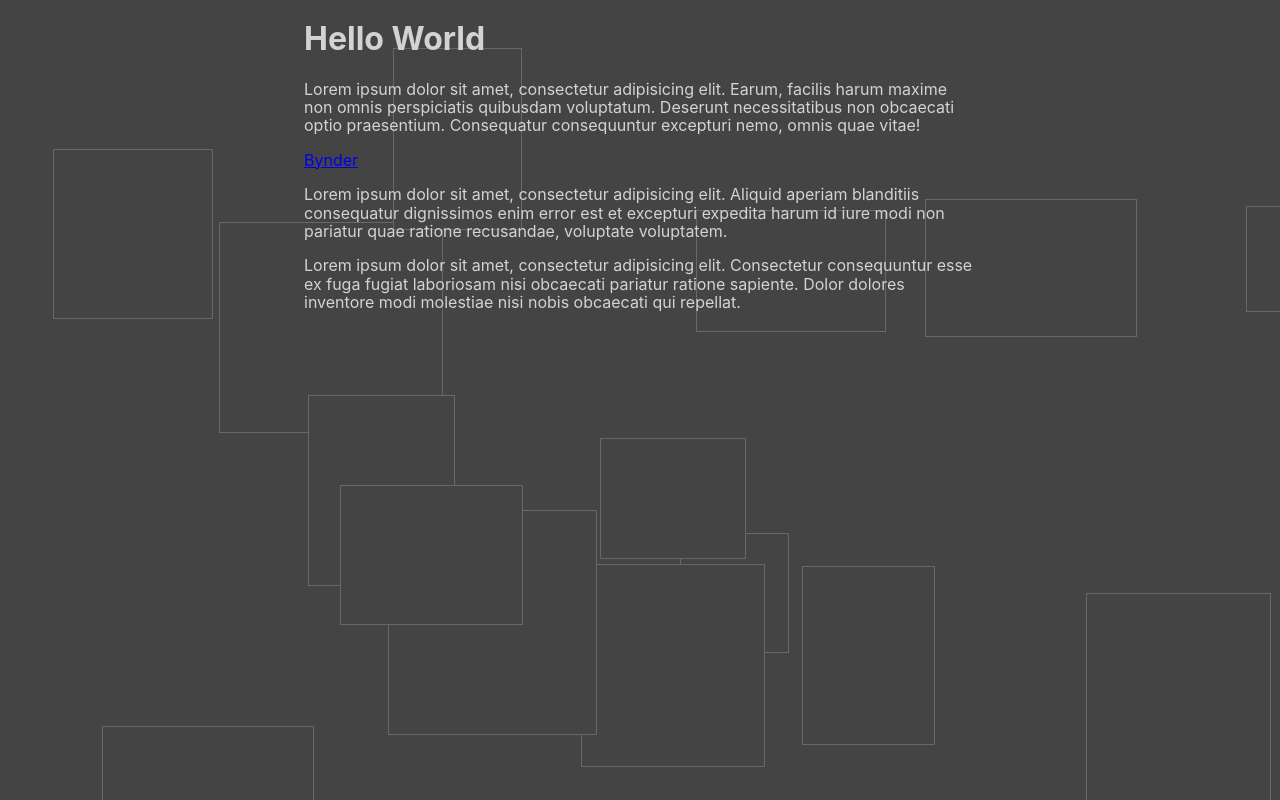
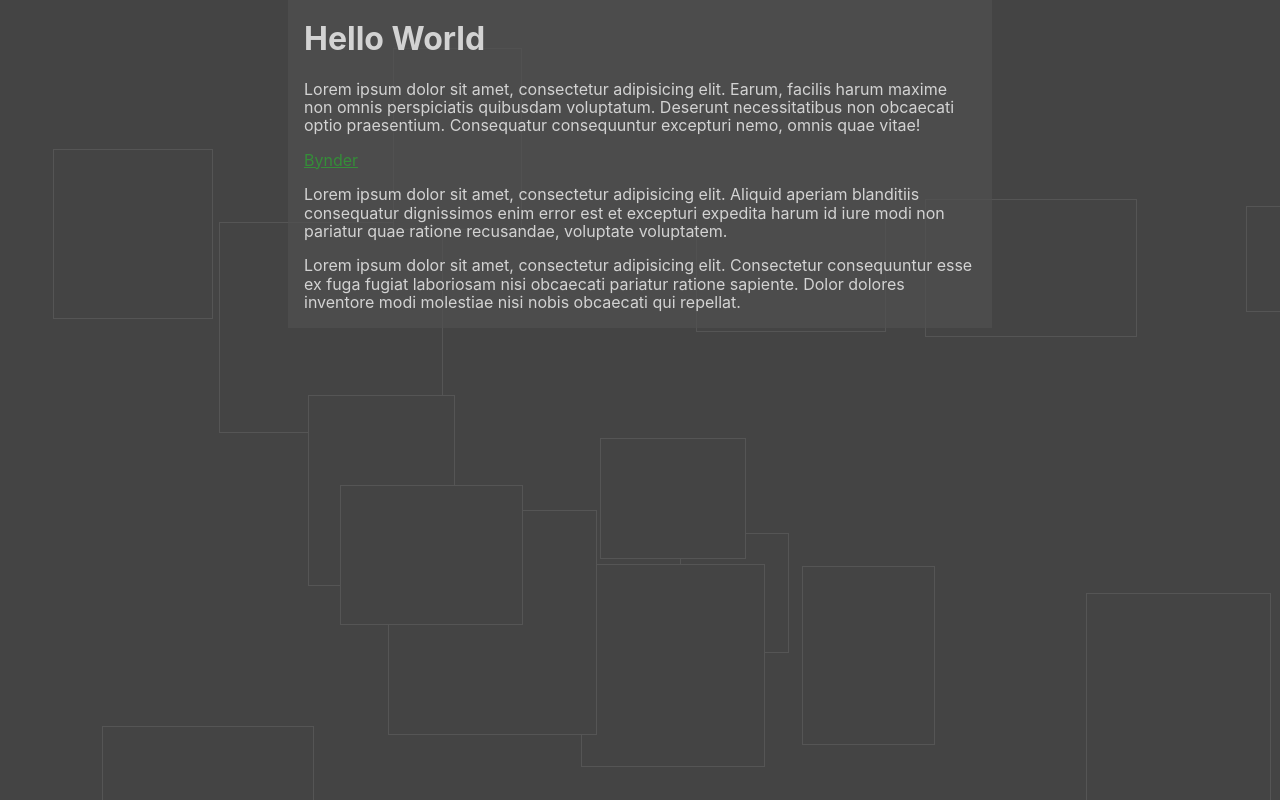
Before and after one commit to Kageetai/ma, a React (Create React App) app: page / in a window 1280 px wide. Built offline with nearby package versions, Linux system fonts and the light colour scheme.

Commit message:
font and link colors

```diff
--- a/src/styles/App.ts
+++ b/src/styles/App.ts
@@ -1,14 +1,22 @@
 import styled from '@emotion/styled';
 import { css } from '@emotion/core';
-import { normalize } from 'polished';
+import { normalize, transparentize, lighten } from 'polished';
 
 import theme from './theme';
 
 export const GlobalCSS = css`
   ${normalize()}
 
+  body {
+    color: ${theme.colors.font};
+  }
+
   * {
     box-sizing: border-box;
+  }
+
+  a {
+    color: ${theme.colors.links};
   }
 `;
 
@@ -16,10 +24,17 @@ export default styled.div`
   position: relative;
   min-height: 100vh;
   overflow: hidden;
-  color: ${theme.colors.font};
 `;
 
+const containerBackgroundColor = transparentize(
+  0.3,
+  lighten(0.05, theme.colors.background)
+);
+
 export const Container = styled.div`
-  max-width: 42em;
+  overflow: auto;
+  max-width: 44em;
   margin: 0 auto;
+  padding: 0 1em;
+  background-color: ${containerBackgroundColor};
 `;
--- a/src/styles/theme.ts
+++ b/src/styles/theme.ts
@@ -1,7 +1,8 @@
 export default {
   colors: {
-    background: '#444444',
-    border: '#88888888',
+    background: '#444',
+    border: '#555',
     font: 'lightgray',
+    links: '#358d39',
   },
 };
```
